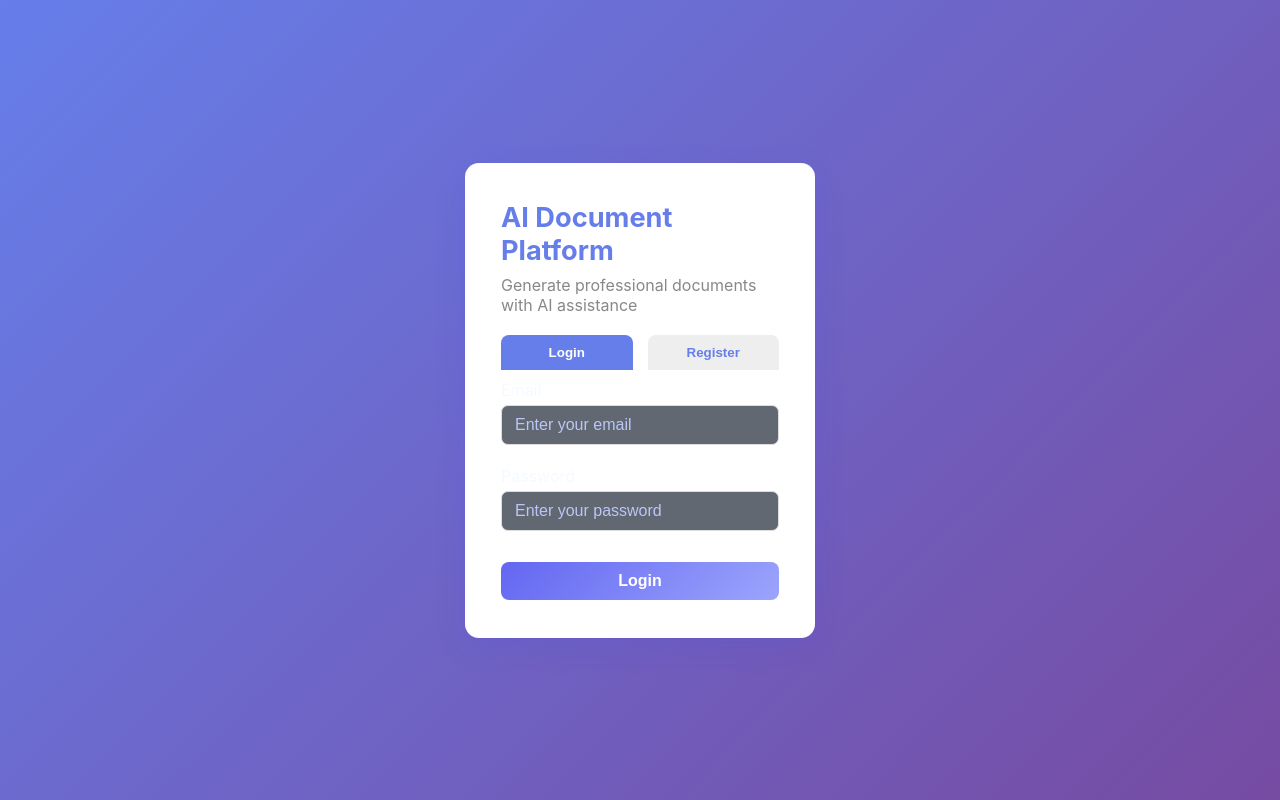
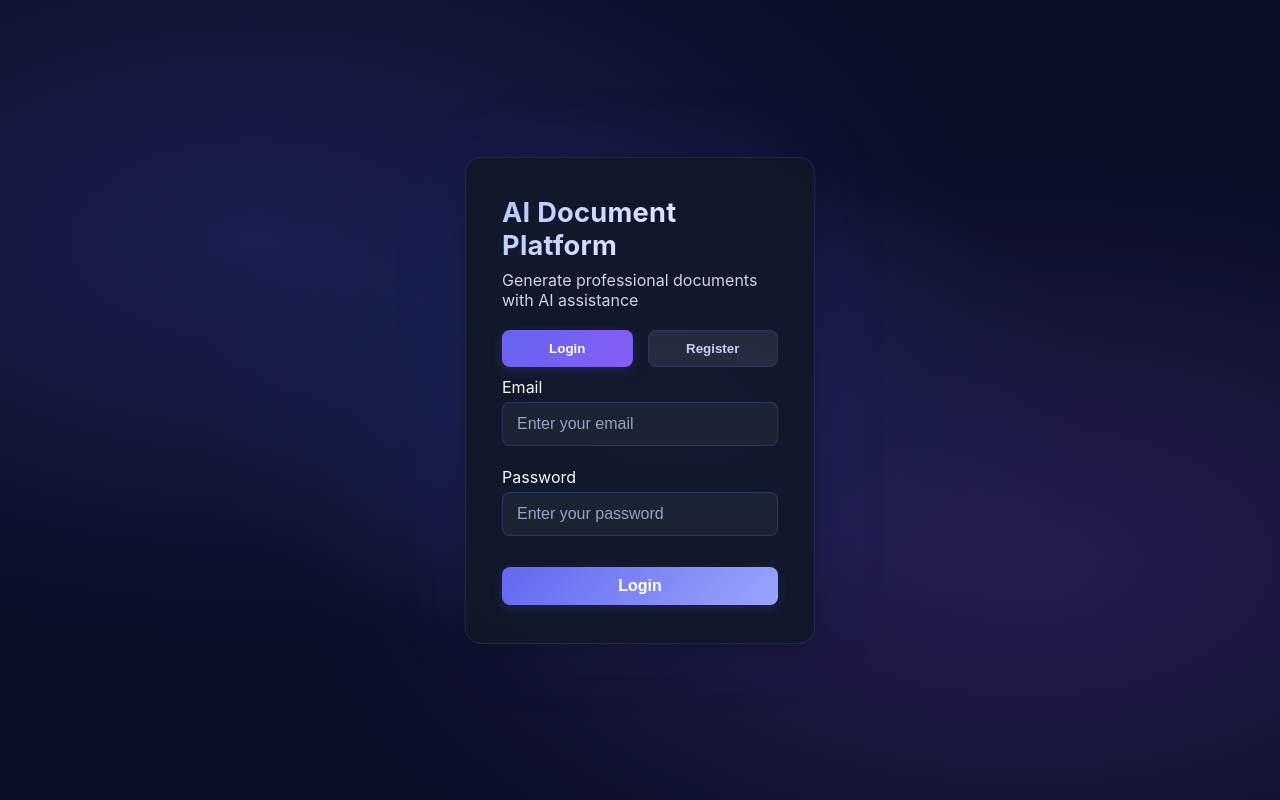
Before and after one commit to Mohd1844/AI-Assisted-Document-Authoring-and-Generation-Platform, a React (Vite) app in the folder frontend/: page / in a window 1280 px wide. Built offline with nearby package versions, Linux system fonts and the light colour scheme.

Commit message:
Update Login.css

```diff
--- a/frontend/src/components/Auth/Login.css
+++ b/frontend/src/components/Auth/Login.css
@@ -3,26 +3,37 @@
   display: flex;
   align-items: center;
   justify-content: center;
-  background: linear-gradient(135deg, #667eea 0%, #764ba2 100%);
+  background: #0a0e27;
+  background-image:
+    radial-gradient(at 20% 30%, rgba(88, 101, 242, 0.2) 0px, transparent 50%),
+    radial-gradient(at 80% 70%, rgba(139, 92, 246, 0.2) 0px, transparent 50%),
+    radial-gradient(at 50% 50%, rgba(59, 130, 246, 0.1) 0px, transparent 50%);
 }
 
 .login-box {
-  background: #fff;
-  border-radius: 14px;
-  box-shadow: 0 8px 32px rgba(59, 62, 255, 0.12);
+  background: rgba(17, 24, 39, 0.85);
+  backdrop-filter: blur(10px);
+  border: 1px solid rgba(88, 101, 242, 0.2);
+  border-radius: 16px;
+  box-shadow: 0 8px 32px rgba(0,0,0,0.3), 0 0 80px rgba(88, 101, 242, 0.10);
   padding: 38px 36px;
   min-width: 320px;
   width: 350px;
 }
 
 .login-header h1 {
-  color: #667eea;
+  background: linear-gradient(135deg, #b6c6fc 0%, #fff 100%);
+  -webkit-background-clip: text;
+  -webkit-text-fill-color: transparent;
+  background-clip: text;
   margin-bottom: 8px;
   font-size: 1.7rem;
+  font-weight: bold;
+  letter-spacing: 0.01em;
 }
 
 .login-header p {
-  color: #888;
+  color: #d1d5db;
   font-size: 1rem;
   margin: 0;
 }
@@ -36,18 +47,20 @@
 .auth-tabs button {
   flex: 1;
   padding: 10px 0;
-  background: #eee;
-  border: none;
-  border-radius: 8px 8px 0 0;
+  background: rgba(55, 65, 81, 0.5);
+  border: 1px solid rgba(88, 101, 242, 0.2);
+  border-radius: 8px;
   font-weight: 600;
-  color: #667eea;
+  color: #c7cfff;
   cursor: pointer;
-  transition: background 0.2s;
+  transition: all 0.3s ease;
 }
 
 .auth-tabs button.active {
-  background: #667eea;
+  background: linear-gradient(135deg, #6366f1 0%, #8b5cf6 100%);
   color: #fff;
+  border-color: transparent;
+  box-shadow: 0 4px 12px rgba(99,102,241,0.18);
 }
 
 .form-group {
@@ -55,59 +68,79 @@
 }
 
 .form-group label {
-  color: #444;
+  color: #e0e6ed;
   display: block;
   margin-bottom: 6px;
-  font-size: 0.93rem;
+  font-size: 0.95rem;
 }
 
 input[type="email"], input[type="password"] {
   width: 100%;
-  padding: 10px 13px;
-  border: 1.7px solid #ddd;
-  border-radius: 7px;
+  padding: 12px 14px;
+  border: 1px solid rgba(88, 101, 242, 0.3);
+  border-radius: 8px;
   font-size: 1rem;
   margin-bottom: 5px;
-  transition: border-color 0.2s;
+  background: rgba(31, 41, 55, 0.7);
+  color: #f1f5fa;
+  transition: all 0.3s ease;
+}
+
+input[type="email"]::placeholder,
+input[type="password"]::placeholder {
+  color: #96a3c7;
 }
 
 input:focus {
-  border-color: #667eea;
+  border-color: #a5b4fc;
+  background: rgba(31, 41, 55, 0.95);
   outline: none;
+  box-shadow: 0 0 0 3px rgba(99, 102, 241, 0.15);
 }
 
 .btn-primary {
-  background: #667eea;
+  background: linear-gradient(135deg, #667eea 0%, #91a3f5 100%);
   color: #fff;
   border: none;
   padding: 12px 0;
   width: 100%;
-  border-radius: 7px;
-  font-weight: 600;
+  border-radius: 8px;
+  font-weight: 700;
   margin-top: 10px;
   cursor: pointer;
-  transition: background 0.2s;
+  transition: all 0.3s ease;
+  box-shadow: 0 4px 12px rgba(99, 102, 241, 0.16);
+}
+
+.btn-primary:hover {
+  transform: translateY(-2px);
+  box-shadow: 0 6px 16px rgba(99, 102, 241, 0.22);
 }
 
 .btn-primary:disabled {
-  background: #ccd3fc;
-  color: #777;
+  background: rgba(75, 85, 99, 0.6);
+  color: #9ca3af;
   cursor: not-allowed;
+  box-shadow: none;
 }
 
 .message {
   margin-bottom: 10px;
-  font-size: 0.98rem;
-  padding: 9px 0;
-  border-radius: 7px;
+  font-size: 1rem;
+  padding: 10px 14px;
+  border-radius: 8px;
+  border: 1px solid;
+  font-weight: 500;
 }
 
 .message.success {
-  color: #26791c;
-  background: #ccf1d0;
+  color: #34d399;
+  background: rgba(16, 185, 129, 0.13);
+  border-color: rgba(52, 211, 153, 0.22);
 }
 
 .message.error {
-  color: #b32828;
-  background: #ffe1e1;
+  color: #f87171;
+  background: rgba(239, 68, 68, 0.15);
+  border-color: rgba(248, 113, 113, 0.19);
 }
```
